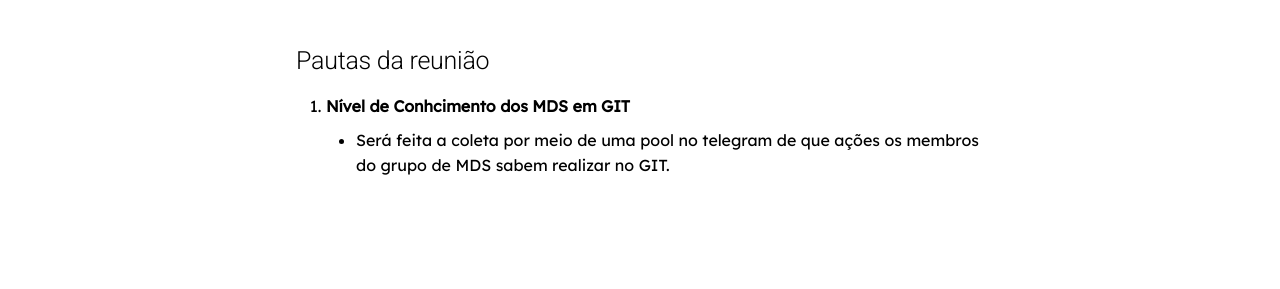
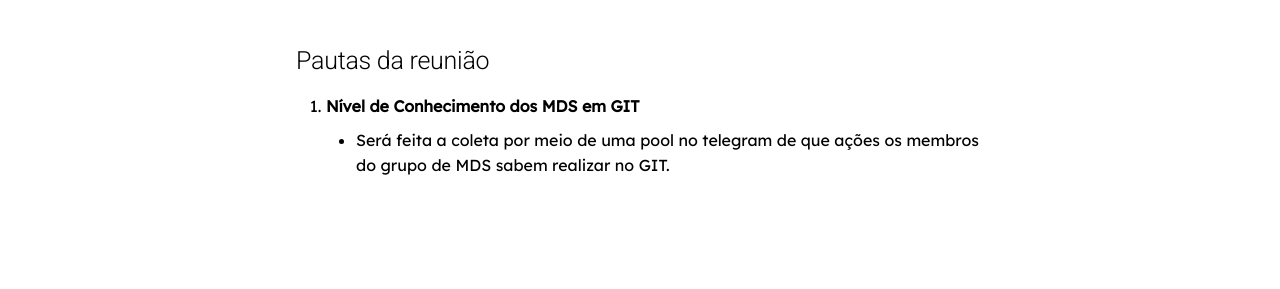
Before and after one commit to fga-eps-mds/2020.2-Eccoar, an MkDocs documentation site: the page built from docs/reunioes/08-02/pauta.md, in a window 1280 px wide. Shown: the part 335-624 px from the top of the page. Built offline with MkDocs 1.6.1 and Material for MkDocs 9.7.7, drawn with Linux system fonts in a browser that asks for light colours; some web fonts are replaced; comment, search, counter and statistics services are not loaded; old or Windows-style settings are respelled for this version of MkDocs.

Commit message:
fix misspelling

```diff
--- a/docs/reunioes/08-02/pauta.md
+++ b/docs/reunioes/08-02/pauta.md
@@ -7,5 +7,5 @@
 
 ## Pautas da reunião
 
-1. **Nível de Conhcimento dos MDS em GIT**
+1. **Nível de Conhecimento dos MDS em GIT**
     - Será feita a coleta por meio de uma pool no telegram de que ações os membros do grupo de MDS sabem realizar no GIT.
```
Also changed, not shown: docs/reunioes/08-02/ata.md (+1 -1 lines).
